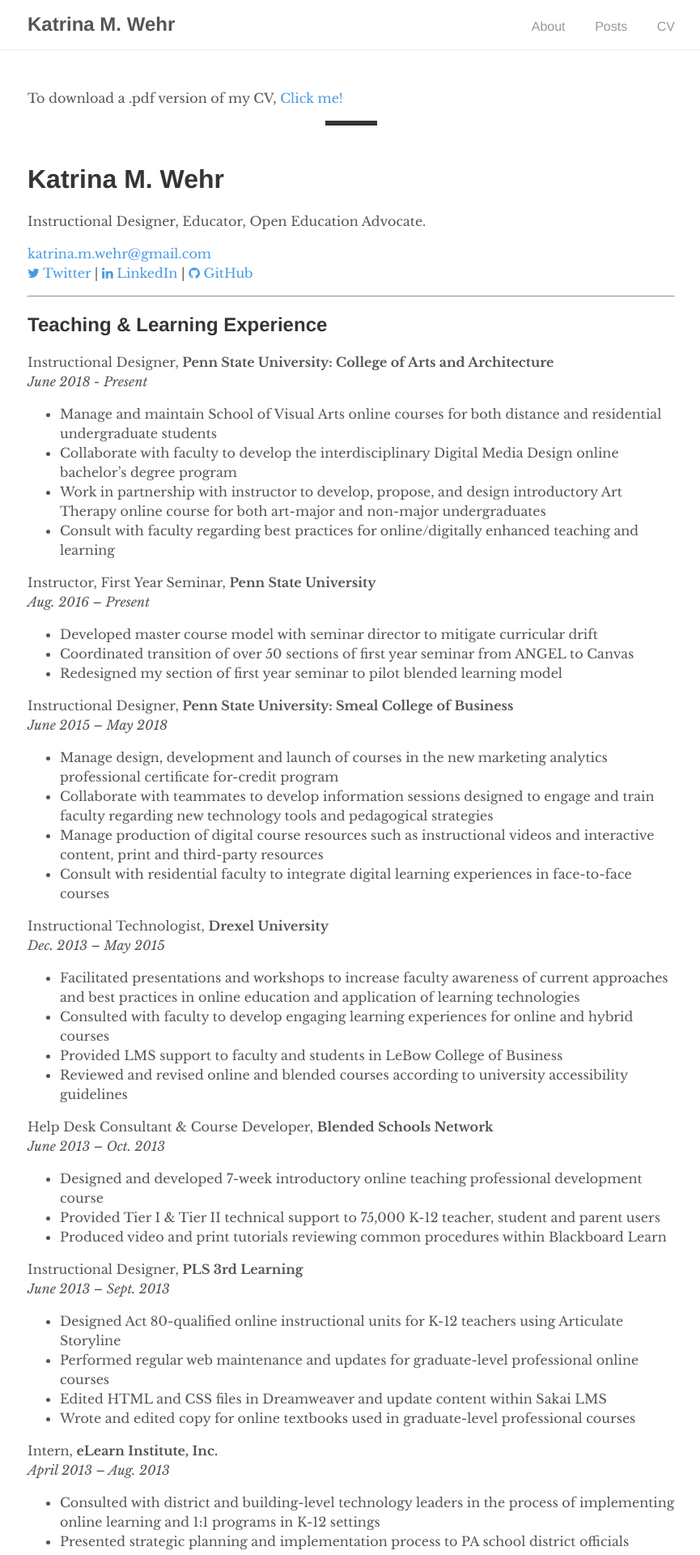
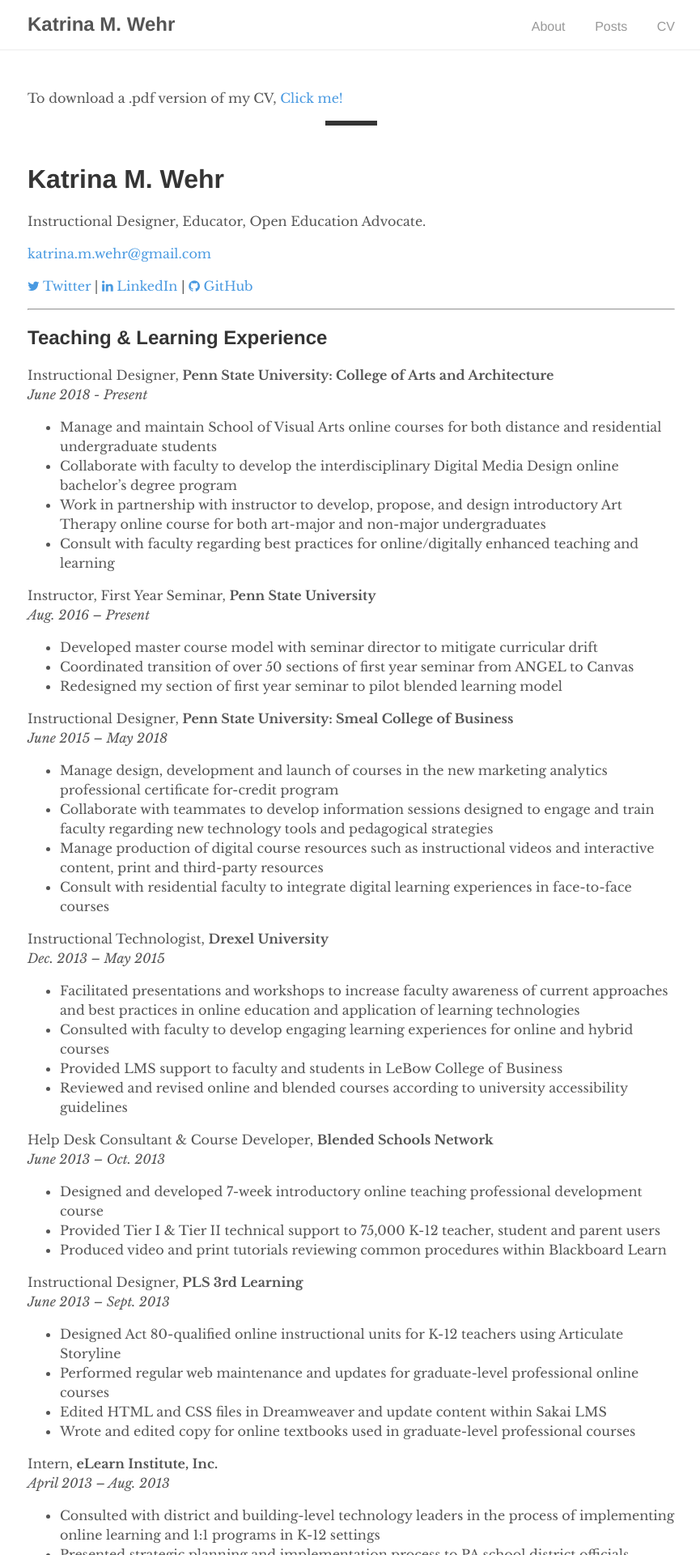
Before and after one commit to kat-wehr/mysite, a Jekyll site: the page built from _pages/cv.md, in a window 1280 px wide. Shown: the top 1920 px of the page at 81% size, without its empty margins (206-1071 px from the left). Built offline with Jekyll 4.4.1, drawn with Linux system fonts in a browser that asks for light colours; nearby versions of some CDN libraries.

Commit message:
Update cv.md

```diff
--- a/_pages/cv.md
+++ b/_pages/cv.md
@@ -8,7 +8,7 @@ permalink: /cv/
 Instructional Designer, Educator, Open Education Advocate.
 
 <div id="webaddress">
-<a href="mailto:katrina.m.wehr@gmail.com">katrina.m.wehr@gmail.com</a>
+  <p><a href="mailto:katrina.m.wehr@gmail.com">katrina.m.wehr@gmail.com</a></p>
 <p><a href="https://twitter.com/{{ site.twitter_username }}">
   <i class="fa fa-twitter"></i> Twitter
   </a> |
```
